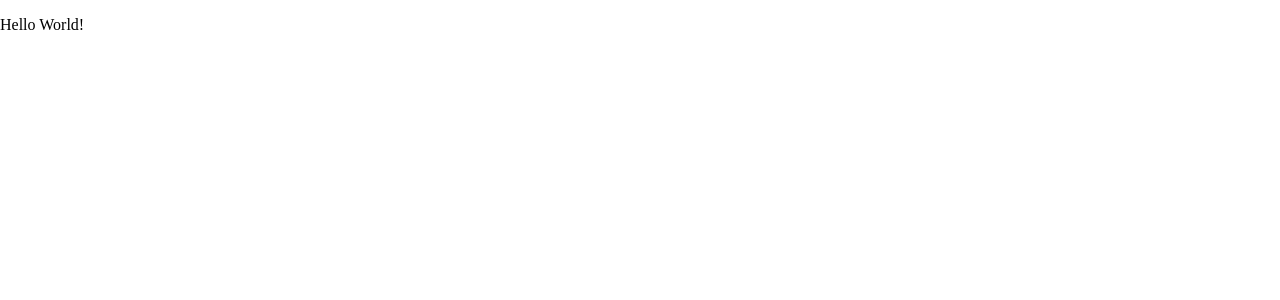
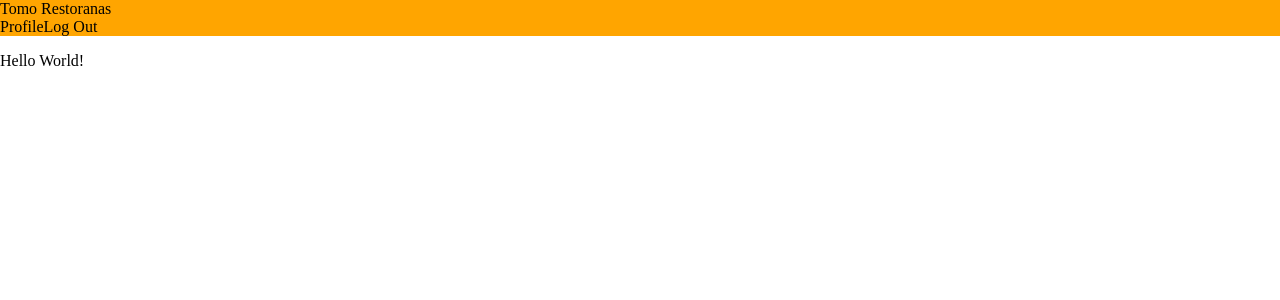
Before and after one commit to tomasbudrikas10/RestoranoFrontend, a React (Vite) app: page / in a window 1280 px wide. Shown: the top 300 px of the page. Built offline with nearby package versions, Linux system fonts and the light colour scheme; no server answers.

Commit message:
Use Navigation Bar In App

```diff
--- a/src/App.jsx
+++ b/src/App.jsx
@@ -1,4 +1,5 @@
 import {useEffect, useState} from "react";
+import NavigationBar from "./NavigationBar.jsx";
 
 function App() {
     const [products, setProducts] = useState([])
@@ -37,7 +38,8 @@ function App() {
     }, [])
   return (
     <div>
-      <p>Hello World!</p>
+        <NavigationBar/>
+        <p>Hello World!</p>
     </div>
   )
 }
```
